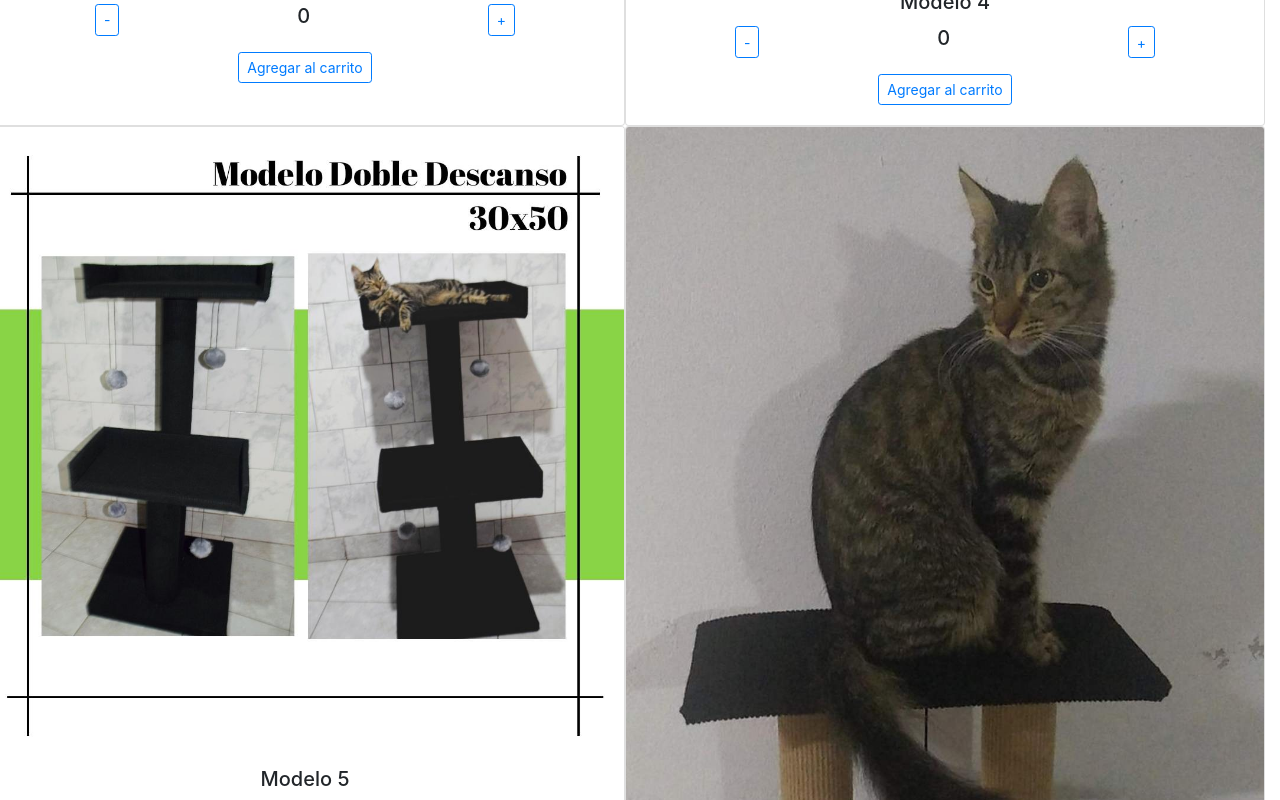
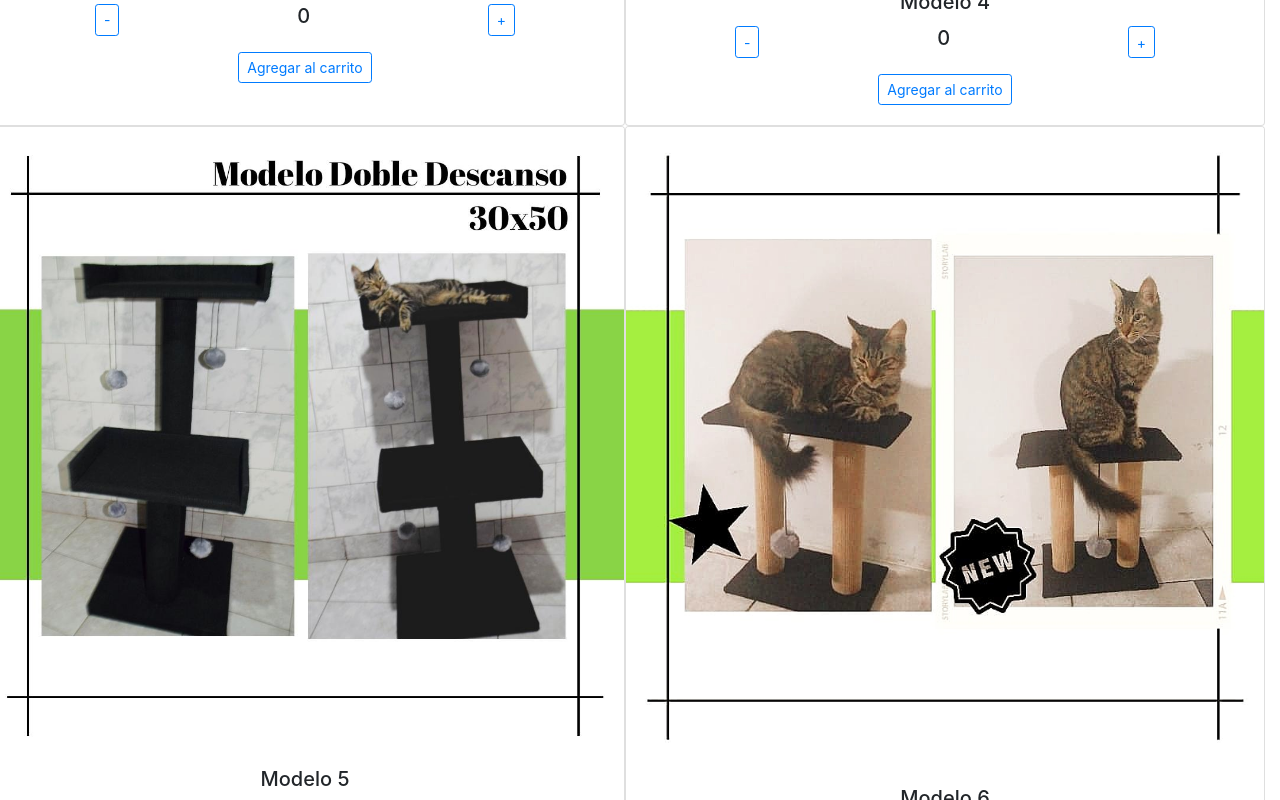
Before and after one commit to spancavil/Ecommerce---Ancavil, a React (Create React App) app: page / in a window 1280 px wide. Shown: the part 1580-2380 px from the top of the page. Built offline with nearby package versions, Linux system fonts and the light colour scheme; no server answers.

Commit message:
Cambio modeloMini foto

```diff
--- a/src/components/ItemListContainer.js
+++ b/src/components/ItemListContainer.js
@@ -20,7 +20,7 @@ const ItemListContainer = () => { //Hacemos un ItemListContainer utilizando una
                     {id: 3, stock: 7, src: "/img/modelo3030dos.jpeg", initial: 0, description: "Modelo 3"},
                     {id: 4, stock: 3, src: "/img/modelo3050.jpeg", initial: 0, description: "Modelo 4"},
                     {id: 5, stock: 2, src: "/img/modelo3050dos.jpeg", initial: 0, description: "Modelo 5"},
-                    {id: 6, stock: 4, src: "/img/modeloMini.jpg", initial:0, description: "Modelo 6"}
+                    {id: 6, stock: 4, src: "/img/modeloMini.jpeg", initial:0, description: "Modelo 6"}
                     ]
                 )
             },2000);
```
Also changed, not shown: public/img/modeloMini.jpeg (added).
